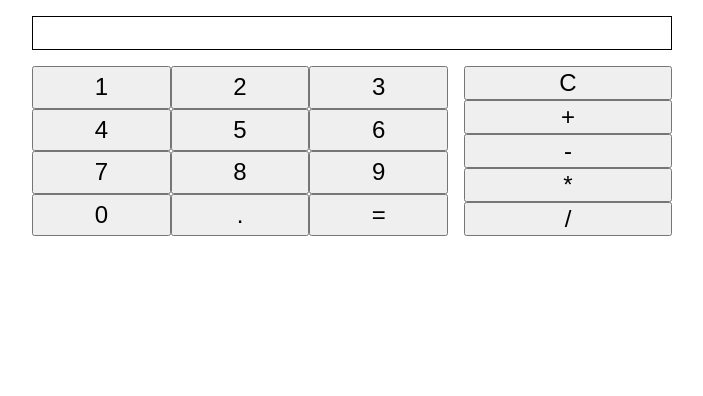
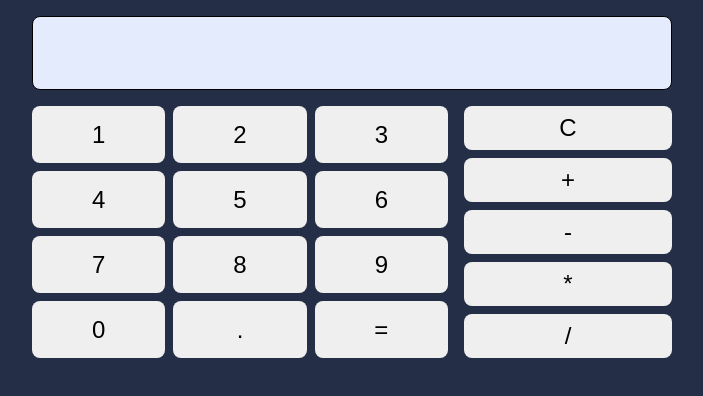
Before and after one commit to mdemore2/odin-calculator, a plain HTML site: page index.html in a window 1280 px wide. Shown: the whole page, without its empty margins (288-991 px from the left). Drawn offline with Linux system fonts and the light colour scheme.

Commit message:
Adjusted css styling

```diff
--- a/style.css
+++ b/style.css
@@ -5,11 +5,15 @@ body {
     width: 100vw;
     text-align: center;
     font-size: 32px;
+    background-color: #242e47;
 }
 
 button {
     flex: 1;
     font-size: 24px;
+    padding: 8px;
+    border-radius: 8px;
+    border: none;
 }
 
 .calculator {
@@ -25,16 +29,21 @@ button {
     flex: 1;
     padding: 16px;
     border: 1px solid black;
+    background-color: #e3ebfc;
+    border-radius: 8px;
+    min-height: 40px;
 }
 .row {
     flex: 1;
     display: flex;
+    gap: 8px;
 }
 
 .numbers {
     flex: 1;
     display: flex;
     flex-direction: column;
+    gap: 8px;
 }
 
 .main {
@@ -46,4 +55,5 @@ button {
     flex: 0.5;
     display: flex;
     flex-direction: column;
+    gap: 8px;
 }
```
